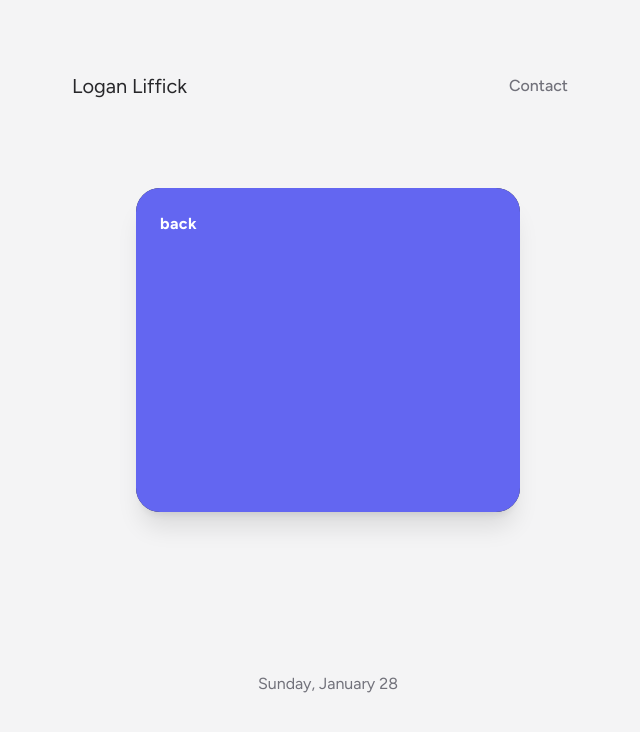
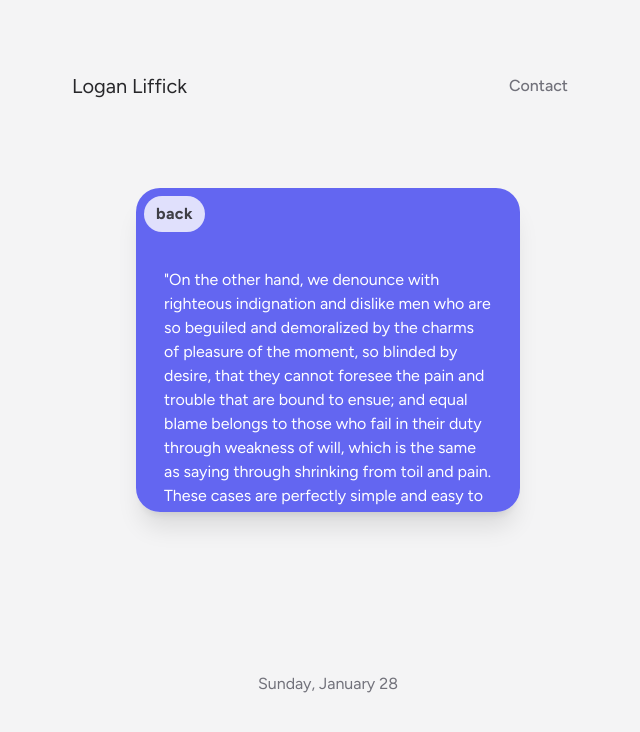
Before and after one commit to loganliffick/personal-site, a Next.js app: page /tiles in a window 1280 px wide. Both pictures are taken after a click on the button 688 px from the left and 272 px from the top of the page. Shown: the top 732 px of the page, without its empty margins (312-952 px from the left). Built offline with nearby package versions, Linux system fonts and the light colour scheme.

Commit message:
fuck this

```diff
--- a/src/pages/tiles.tsx
+++ b/src/pages/tiles.tsx
@@ -27,31 +27,47 @@ const januaryData = [
 
 const Page = () => {
   const tiles = Array.from({ length: monthDays })
-  const [subDisplay, setSubDisplay] = useState(false)
-  const subDisplayRef = useClickOutside(() => {
-    setSubDisplay(false)
+  const [takeover, setTakeover] = useState(false)
+  const takeoverRef = useClickOutside(() => {
+    setTakeover(false)
   })
 
   return (
     <Layout>
       <section
-        className="reveal mt-20 flex w-full max-w-sm animate-rotate flex-col gap-4 overflow-hidden rounded-3xl bg-zinc-800 p-7 shadow-xl"
-        ref={subDisplayRef}
+        className="reveal mt-20 flex w-full max-w-sm animate-rotate flex-col gap-4 overflow-x-clip overflow-y-scroll rounded-3xl bg-zinc-800 p-7 shadow-xl"
+        ref={takeoverRef}
       >
-        {subDisplay && (
+        {takeover && (
+          <div className="absolute left-0 top-0 z-50 flex w-full flex-col">
+            <div className="sticky -top-7 z-10 p-2">
               <button
-            className="absolute left-6 top-6 z-50 w-max animate-revealSm font-bold tracking-wide text-white"
+                className="z-50 w-max animate-revealSm rounded-full bg-white/80 px-3 py-1.5 font-bold tracking-wide text-zinc-700"
                 onClick={() => {
-              setSubDisplay(false)
+                  setTakeover(false)
                 }}
               >
                 back
               </button>
+            </div>
+            <div className="reveal relative w-full animate-revealLg p-7 text-white">
+              <p>
+                "On the other hand, we denounce with righteous indignation and
+                dislike men who are so beguiled and demoralized by the charms of
+                pleasure of the moment, so blinded by desire, that they cannot
+                foresee the pain and trouble that are bound to ensue; and equal
+                blame belongs to those who fail in their duty through weakness
+                of will, which is the same as saying through shrinking from toil
+                and pain. These cases are perfectly simple and easy to
+                distinguish."
+              </p>
+            </div>
+          </div>
         )}
         <h2 className="reveal animate-revealSm text-sm font-bold tracking-wider text-zinc-300">
           January
         </h2>
-        <div className="grid h-full w-full grid-cols-7 gap-2">
+        <div className="grid w-full grid-cols-7 gap-2">
           {tiles.map((_, index) => {
             const dayData = januaryData.find((data) => data.day === index + 1)
             const [active, setActive] = useState(false)
@@ -59,28 +75,31 @@ const Page = () => {
             return (
               <div
                 key={index}
-                className="animate-scaleFade scaleFade"
+                className="animate-scaleFade scaleFade relative"
                 style={{
                   animationDelay: `${index / 50 + 0.04}s`,
                 }}
               >
                 {dayData ? (
-                  <div className="group/tooltip">
-                    <Tooltip text={dayData.type} state={subDisplay} />
+                  <div
+                    className={cn('group/tooltip delay-100', {
+                      'invisible opacity-0 delay-0': takeover && !active,
+                    })}
+                  >
+                    <Tooltip text={dayData.type} state={takeover} />
                     <button
                       onClick={(e) => {
-                        setSubDisplay(true)
+                        setTakeover(true)
                         setActive(true)
                       }}
                       className={cn(
-                        'block h-8 w-full rounded-lg transition-all duration-75 hover:scale-90 focus:ease-out active:scale-75 min-[400px]:h-10',
+                        'block h-8 w-full rounded-lg transition-all duration-150 hover:scale-90 active:scale-75 min-[400px]:h-10',
                         {
                           'bg-emerald-400': dayData.type === 'Project',
                           'bg-indigo-500': dayData.type === 'Blog',
                           'bg-fuchsia-300': dayData.type === 'Small Project',
-                          'scale-[20] cursor-default duration-500 hover:scale-[20] active:scale-[20]':
-                            subDisplay && active,
-                          'invisible opacity-0': subDisplay && !active,
+                          'scale-[20] cursor-default duration-300 hover:scale-[20] active:scale-[20]':
+                            takeover && active,
                         },
                       )}
                     />
@@ -88,9 +107,9 @@ const Page = () => {
                 ) : (
                   <div
                     className={cn(
-                      'h-8 w-full rounded-lg bg-zinc-700/50 transition-all duration-75 min-[400px]:h-10',
+                      'h-8 w-full rounded-lg bg-zinc-700/50 transition-all delay-100 duration-300 min-[400px]:h-10',
                       {
-                        'invisible opacity-0': subDisplay,
+                        'invisible opacity-0 delay-0 duration-0': takeover,
                       },
                     )}
                   />
```
Lines whose indentation alone changed are shown as unchanged.
